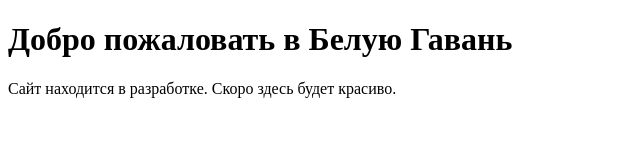
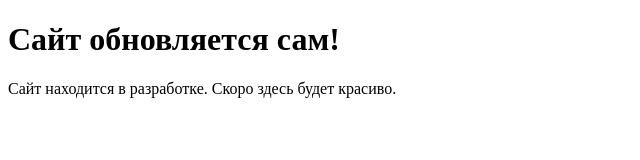
Before and after one commit to evgeniiaklimova03/dental-clinic, a plain HTML site: page index.html in a window 1280 px wide. Shown: the whole page, without its empty margins (0-640 px from the left). Drawn offline with Linux system fonts and the light colour scheme.

Commit message:
Проверка автодеплоя

```diff
--- a/index.html
+++ b/index.html
@@ -6,7 +6,7 @@
     <title>Стоматология "Белая Гавань" — премиальная клиника в Москве</title>
 </head>
 <body>
-    <h1>Добро пожаловать в Белую Гавань</h1>
+    <h1>Сайт обновляется сам!</h1>
     <p>Сайт находится в разработке. Скоро здесь будет красиво.</p>
 </body>
 </html>
```
